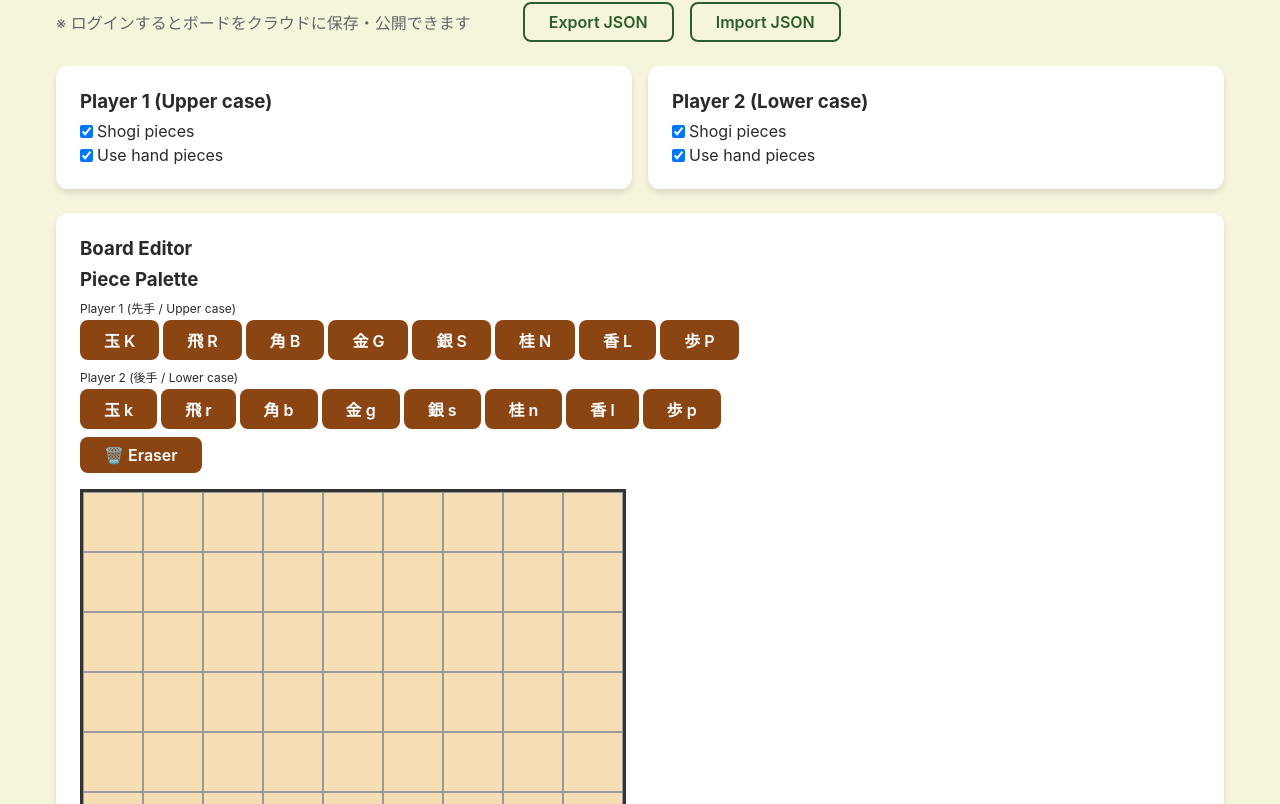
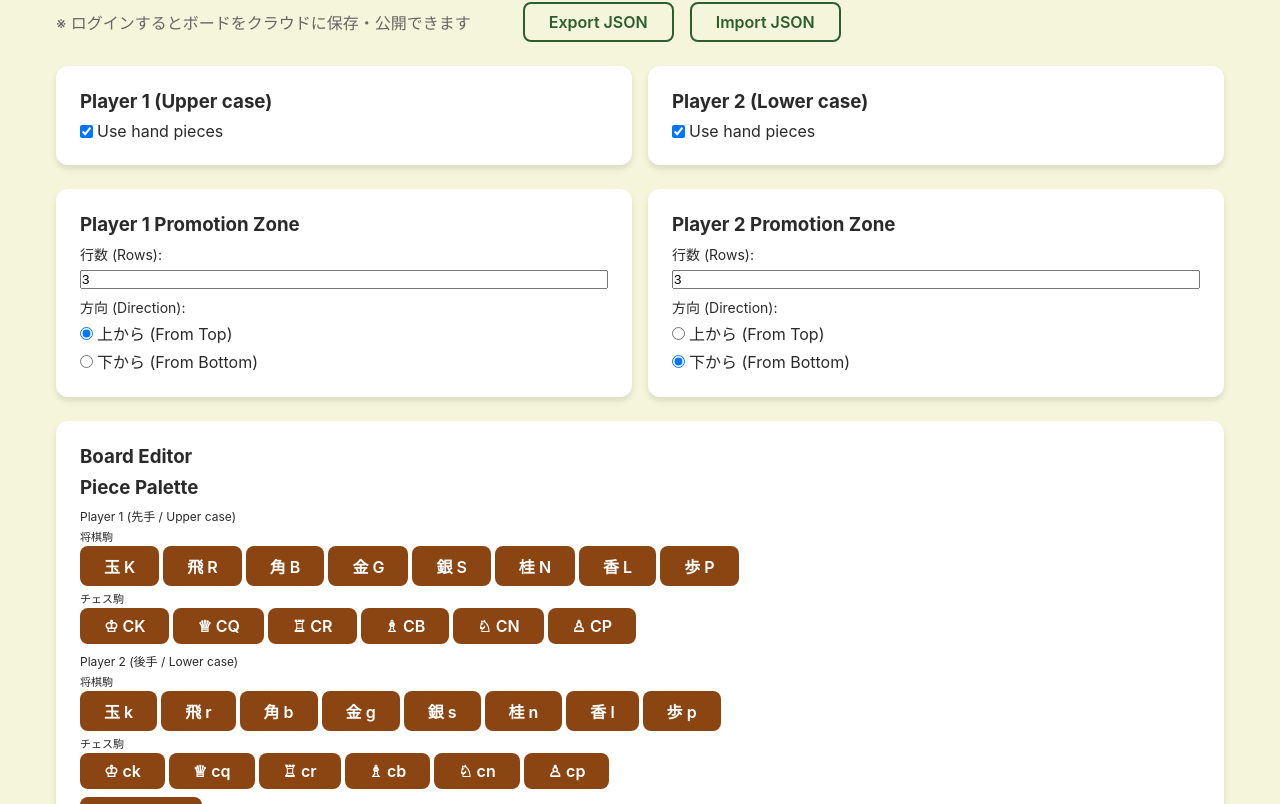
Before and after one commit to daizyoo/shogi-chess-web, a Next.js app: page /editor in a window 1280 px wide. Shown: the part 336-1140 px from the top of the page. Built offline with nearby package versions, Linux system fonts and the light colour scheme; no server answers.

Commit message:
feat: カスタムボードで将棋、チェスの駒をどちらも自由に使える様に変更
- `Shogi pieces`項目を削除
- Promotion Zoneの設定機能追加

```diff
--- a/app/editor/page.tsx
+++ b/app/editor/page.tsx
@@ -5,7 +5,7 @@ import { useRouter } from 'next/navigation'
 import BoardEditor from '@/components/BoardEditor'
 import { useAuth } from '@/components/Auth/AuthProvider'
 import { supabase } from '@/lib/supabase/client'
-import type { CustomBoardData, PieceSymbol } from '@/lib/board/types'
+import type { CustomBoardData, PieceSymbol, PromotionZoneConfig } from '@/lib/board/types'
 import {
   DEFAULT_CHESS_BOARD,
   DEFAULT_SHOGI_BOARD,
@@ -23,12 +23,19 @@ export default function BoardEditorPage() {
   const [saving, setSaving] = useState(false)
 
   const [player1Config, setPlayer1Config] = useState({
-    isShogi: true,
     useHandPieces: true,
   })
   const [player2Config, setPlayer2Config] = useState({
-    isShogi: true,
     useHandPieces: true,
+  })
+
+  const [player1PromotionZone, setPlayer1PromotionZone] = useState<PromotionZoneConfig>({
+    rows: 3,
+    fromTop: true,
+  })
+  const [player2PromotionZone, setPlayer2PromotionZone] = useState<PromotionZoneConfig>({
+    rows: 3,
+    fromTop: false,
   })
 
   const loadTemplate = (template: 'chess' | 'shogi' | 'empty') => {
@@ -36,14 +43,18 @@ export default function BoardEditorPage() {
       case 'chess':
         setBoardSize(8)
         setBoard(DEFAULT_CHESS_BOARD)
-        setPlayer1Config({ isShogi: false, useHandPieces: false })
-        setPlayer2Config({ isShogi: false, useHandPieces: false })
+        setPlayer1Config({ useHandPieces: false })
+        setPlayer2Config({ useHandPieces: false })
+        setPlayer1PromotionZone({ rows: 1, fromTop: true })
+        setPlayer2PromotionZone({ rows: 1, fromTop: false })
         break
       case 'shogi':
         setBoardSize(9)
         setBoard(DEFAULT_SHOGI_BOARD)
-        setPlayer1Config({ isShogi: true, useHandPieces: true })
-        setPlayer2Config({ isShogi: true, useHandPieces: true })
+        setPlayer1Config({ useHandPieces: true })
+        setPlayer2Config({ useHandPieces: true })
+        setPlayer1PromotionZone({ rows: 3, fromTop: true })
+        setPlayer2PromotionZone({ rows: 3, fromTop: false })
         break
       case 'empty':
         setBoard(boardSize === 8 ? EMPTY_8x8_BOARD : EMPTY_9x9_BOARD)
@@ -57,6 +68,10 @@ export default function BoardEditorPage() {
       board,
       player1: player1Config,
       player2: player2Config,
+      promotionZones: {
+        player1: player1PromotionZone,
+        player2: player2PromotionZone,
+      },
     }
     const json = JSON.stringify(data, null, 2)
     const blob = new Blob([json], { type: 'application/json' })
@@ -85,6 +100,10 @@ export default function BoardEditorPage() {
             board,
             player1: player1Config,
             player2: player2Config,
+            promotionZones: {
+              player1: player1PromotionZone,
+              player2: player2PromotionZone,
+            },
           },
           is_public: isPublic,
           user_display_name: profile?.display_name || user.email,
@@ -113,6 +132,16 @@ export default function BoardEditorPage() {
         setPlayer1Config(data.player1)
         setPlayer2Config(data.player2)
         setBoardSize(data.board[0].split(/\s+/).length as 8 | 9)
+
+        // Load promotion zones with defaults for backward compatibility
+        if (data.promotionZones) {
+          setPlayer1PromotionZone(data.promotionZones.player1)
+          setPlayer2PromotionZone(data.promotionZones.player2)
+        } else {
+          // Use defaults if not specified
+          setPlayer1PromotionZone({ rows: 3, fromTop: true })
+          setPlayer2PromotionZone({ rows: 3, fromTop: false })
+        }
       } catch (error) {
         alert('Failed to import JSON file')
       }
@@ -228,15 +257,6 @@ export default function BoardEditorPage() {
       }}>
         <div className="card">
           <h3 style={{ marginBottom: 'var(--spacing-sm)' }}>Player 1 (Upper case)</h3>
-          <label style={{ display: 'flex', alignItems: 'center', marginBottom: 'var(--spacing-xs)' }}>
-            <input
-              type="checkbox"
-              checked={player1Config.isShogi}
-              onChange={(e) => setPlayer1Config({ ...player1Config, isShogi: e.target.checked })}
-              style={{ marginRight: 'var(--spacing-xs)' }}
-            />
-            Shogi pieces
-          </label>
           <label style={{ display: 'flex', alignItems: 'center' }}>
             <input
               type="checkbox"
@@ -250,15 +270,6 @@ export default function BoardEditorPage() {
 
         <div className="card">
           <h3 style={{ marginBottom: 'var(--spacing-sm)' }}>Player 2 (Lower case)</h3>
-          <label style={{ display: 'flex', alignItems: 'center', marginBottom: 'var(--spacing-xs)' }}>
-            <input
-              type="checkbox"
-              checked={player2Config.isShogi}
-              onChange={(e) => setPlayer2Config({ ...player2Config, isShogi: e.target.checked })}
-              style={{ marginRight: 'var(--spacing-xs)' }}
-            />
-            Shogi pieces
-          </label>
           <label style={{ display: 'flex', alignItems: 'center' }}>
             <input
               type="checkbox"
@@ -271,14 +282,106 @@ export default function BoardEditorPage() {
         </div>
       </div>
 
+      {/* Promotion Zone Config */}
+      <div style={{
+        display: 'grid',
+        gridTemplateColumns: 'repeat(auto-fit, minmax(250px, 1fr))',
+        gap: 'var(--spacing-md)',
+        marginBottom: 'var(--spacing-lg)'
+      }}>
+        <div className="card">
+          <h3 style={{ marginBottom: 'var(--spacing-sm)' }}>Player 1 Promotion Zone</h3>
+          <div style={{ marginBottom: 'var(--spacing-sm)' }}>
+            <label style={{ display: 'block', marginBottom: 'var(--spacing-xs)', fontSize: '14px' }}>
+              行数 (Rows):
+            </label>
+            <input
+              type="number"
+              min="1"
+              max={boardSize}
+              value={player1PromotionZone.rows}
+              onChange={(e) => setPlayer1PromotionZone({ ...player1PromotionZone, rows: parseInt(e.target.value) || 1 })}
+              className="input"
+              style={{ width: '100%' }}
+            />
+          </div>
+          <div>
+            <label style={{ display: 'block', marginBottom: 'var(--spacing-xs)', fontSize: '14px' }}>
+              方向 (Direction):
+            </label>
+            <label style={{ display: 'flex', alignItems: 'center', marginBottom: 'var(--spacing-xs)' }}>
+              <input
+                type="radio"
+                name="p1Direction"
+                checked={player1PromotionZone.fromTop}
+                onChange={() => setPlayer1PromotionZone({ ...player1PromotionZone, fromTop: true })}
+                style={{ marginRight: 'var(--spacing-xs)' }}
+              />
+              上から (From Top)
+            </label>
+            <label style={{ display: 'flex', alignItems: 'center' }}>
+              <input
+                type="radio"
+                name="p1Direction"
+                checked={!player1PromotionZone.fromTop}
+                onChange={() => setPlayer1PromotionZone({ ...player1PromotionZone, fromTop: false })}
+                style={{ marginRight: 'var(--spacing-xs)' }}
+              />
+              下から (From Bottom)
+            </label>
+          </div>
+        </div>
+
+        <div className="card">
+          <h3 style={{ marginBottom: 'var(--spacing-sm)' }}>Player 2 Promotion Zone</h3>
+          <div style={{ marginBottom: 'var(--spacing-sm)' }}>
+            <label style={{ display: 'block', marginBottom: 'var(--spacing-xs)', fontSize: '14px' }}>
+              行数 (Rows):
+            </label>
+            <input
+              type="number"
+              min="1"
+              max={boardSize}
+              value={player2PromotionZone.rows}
+              onChange={(e) => setPlayer2PromotionZone({ ...player2PromotionZone, rows: parseInt(e.target.value) || 1 })}
+              className="input"
+              style={{ width: '100%' }}
+            />
+          </div>
+          <div>
+            <label style={{ display: 'block', marginBottom: 'var(--spacing-xs)', fontSize: '14px' }}>
+              方向 (Direction):
+            </label>
+            <label style={{ display: 'flex', alignItems: 'center', marginBottom: 'var(--spacing-xs)' }}>
+              <input
+                type="radio"
+                name="p2Direction"
+                checked={player2PromotionZone.fromTop}
+                onChange={() => setPlayer2PromotionZone({ ...player2PromotionZone, fromTop: true })}
+                style={{ marginRight: 'var(--spacing-xs)' }}
+              />
+              上から (From Top)
+            </label>
+            <label style={{ display: 'flex', alignItems: 'center' }}>
+              <input
+                type="radio"
+                name="p2Direction"
+                checked={!player2PromotionZone.fromTop}
+                onChange={() => setPlayer2PromotionZone({ ...player2PromotionZone, fromTop: false })}
+                style={{ marginRight: 'var(--spacing-xs)' }}
+              />
+              下から (From Bottom)
+            </label>
+          </div>
+        </div>
+      </div>
+
       {/* Interactive Board Editor */}
       <div className="card">
         <h3 style={{ marginBottom: 'var(--spacing-sm)' }}>Board Editor</h3>
         <BoardEditor
           board={board}
           onChange={setBoard}
-          player1IsShogi={player1Config.isShogi}
-          player2IsShogi={player2Config.isShogi}
         />
       </div>
 
--- a/components/BoardEditor.tsx
+++ b/components/BoardEditor.tsx
@@ -7,11 +7,9 @@ import { PIECE_NAMES, SHOGI_PIECES, CHESS_PIECES } from '@/lib/board/types'
 interface BoardEditorProps {
   board: string[]
   onChange: (newBoard: string[]) => void
-  player1IsShogi: boolean
-  player2IsShogi: boolean
 }
 
-export default function BoardEditor({ board, onChange, player1IsShogi, player2IsShogi }: BoardEditorProps) {
+export default function BoardEditor({ board, onChange }: BoardEditorProps) {
   const [selectedPiece, setSelectedPiece] = useState<PieceSymbol | null>(null)
   const [isEraser, setIsEraser] = useState(false)
 
@@ -57,8 +55,12 @@ export default function BoardEditor({ board, onChange, player1IsShogi, player2Is
           <div style={{ fontSize: '12px', color: 'var(--text-muted)', marginBottom: 'var(--spacing-xs)' }}>
             Player 1 (先手 / Upper case)
           </div>
+
+          {/* Shogi Pieces */}
+          <div style={{ marginBottom: 'var(--spacing-xs)' }}>
+            <div style={{ fontSize: '11px', color: 'var(--text-muted)', marginBottom: '2px' }}>将棋駒</div>
             <div style={{ display: 'flex', gap: 'var(--spacing-xs)', flexWrap: 'wrap' }}>
-            {(player1IsShogi ? SHOGI_PIECES : CHESS_PIECES).map((piece) => (
+              {SHOGI_PIECES.map((piece) => (
                 <button
                   key={piece}
                   onClick={() => {
@@ -74,13 +76,38 @@ export default function BoardEditor({ board, onChange, player1IsShogi, player2Is
             </div>
           </div>
 
+          {/* Chess Pieces */}
+          <div>
+            <div style={{ fontSize: '11px', color: 'var(--text-muted)', marginBottom: '2px' }}>チェス駒</div>
+            <div style={{ display: 'flex', gap: 'var(--spacing-xs)', flexWrap: 'wrap' }}>
+              {CHESS_PIECES.map((piece) => (
+                <button
+                  key={piece}
+                  onClick={() => {
+                    setSelectedPiece(piece)
+                    setIsEraser(false)
+                  }}
+                  className={`btn btn-sm ${selectedPiece === piece ? 'btn-primary' : 'btn-secondary'}`}
+                  style={{ minWidth: '50px' }}
+                >
+                  {getPieceDisplay(piece)} {piece}
+                </button>
+              ))}
+            </div>
+          </div>
+        </div>
+
         {/* Player 2 Pieces */}
         <div style={{ marginBottom: 'var(--spacing-sm)' }}>
           <div style={{ fontSize: '12px', color: 'var(--text-muted)', marginBottom: 'var(--spacing-xs)' }}>
             Player 2 (後手 / Lower case)
           </div>
+
+          {/* Shogi Pieces */}
+          <div style={{ marginBottom: 'var(--spacing-xs)' }}>
+            <div style={{ fontSize: '11px', color: 'var(--text-muted)', marginBottom: '2px' }}>将棋駒</div>
             <div style={{ display: 'flex', gap: 'var(--spacing-xs)', flexWrap: 'wrap' }}>
-            {(player2IsShogi ? SHOGI_PIECES : CHESS_PIECES).map((piece) => {
+              {SHOGI_PIECES.map((piece) => {
                 const lowerPiece = piece.toLowerCase() as PieceSymbol
                 return (
                   <button
@@ -96,6 +123,30 @@ export default function BoardEditor({ board, onChange, player1IsShogi, player2Is
                   </button>
                 )
               })}
+            </div>
+          </div>
+
+          {/* Chess Pieces */}
+          <div>
+            <div style={{ fontSize: '11px', color: 'var(--text-muted)', marginBottom: '2px' }}>チェス駒</div>
+            <div style={{ display: 'flex', gap: 'var(--spacing-xs)', flexWrap: 'wrap' }}>
+              {CHESS_PIECES.map((piece) => {
+                const lowerPiece = piece.toLowerCase() as PieceSymbol
+                return (
+                  <button
+                    key={lowerPiece}
+                    onClick={() => {
+                      setSelectedPiece(lowerPiece)
+                      setIsEraser(false)
+                    }}
+                    className={`btn btn-sm ${selectedPiece === lowerPiece ? 'btn-primary' : 'btn-secondary'}`}
+                    style={{ minWidth: '50px' }}
+                  >
+                    {getPieceDisplay(lowerPiece)} {lowerPiece}
+                  </button>
+                )
+              })}
+            </div>
           </div>
         </div>
 
--- a/lib/board/types.ts
+++ b/lib/board/types.ts
@@ -4,11 +4,19 @@ export interface CustomBoardData {
   board: string[] // Array of strings like "cr cn cb cq ck cb cn cr"
   player1: PlayerConfig
   player2: PlayerConfig
+  promotionZones?: {  // Optional for backward compatibility
+    player1: PromotionZoneConfig
+    player2: PromotionZoneConfig
+  }
 }
 
 export interface PlayerConfig {
-  isShogi: boolean
   useHandPieces: boolean
+}
+
+export interface PromotionZoneConfig {
+  rows: number        // Number of rows in promotion zone (e.g., 3)
+  fromTop: boolean    // true: from top of board, false: from bottom
 }
 
 export type PieceSymbol =
```
Lines whose indentation alone changed are shown as unchanged.
